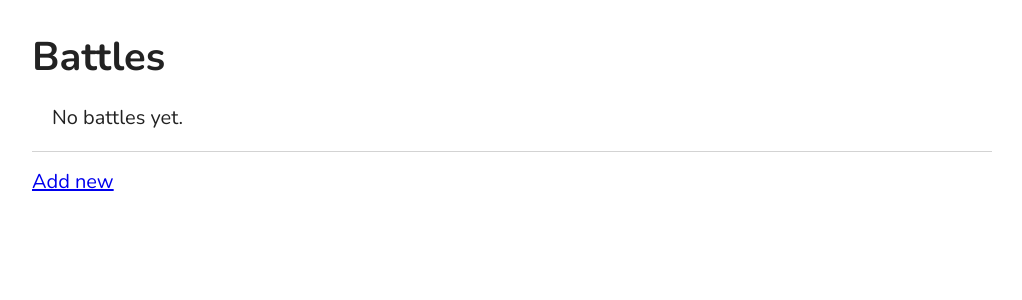
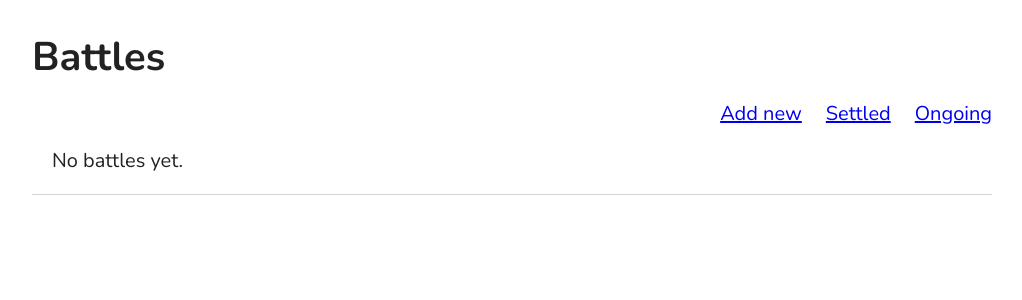
Before and after one commit to jaenia/pokebattle, a Django app: page / in a window 1280 px wide. Shown: the top 300 px of the page, without its empty margins (128-1150 px from the left). Run offline with Django 3.2, Linux system fonts and the light colour scheme; data that the repository does not hold is empty.

Commit message:
Adds settled and ongoing battles list to the navigation

```diff
--- a/backend/battles/static/css/styles.css
+++ b/backend/battles/static/css/styles.css
@@ -1,6 +1,15 @@
 .nav-link {
     display: block;
     margin-top: 16px;
+}
+
+.navigation {
+    display: flex;
+    justify-content: flex-end;
+}
+
+.navigation a {
+    margin-left: 24px;
 }
 
 /* Battles list styles */
--- a/backend/battles/templates/battles/battle_list.html
+++ b/backend/battles/templates/battles/battle_list.html
@@ -4,6 +4,11 @@
 <link rel="stylesheet" type="text/css" href="{% static 'css/global.css' %}" />
 
 <h1>Battles</h1>
+<nav class="navigation">
+  <a class="nav-link" href="{% url 'battles:battle_create' %}">Add new</a>
+  <a class="nav-link" href="{% url 'battles:settled_battles_list' %}">Settled</a>
+  <a class="nav-link" href="{% url 'battles:ongoing_battles_list' %}">Ongoing</a>
+</nav>
 <ul id="battles-list">
   {% for battle in object_list %}
   <li><a href="{% url 'battles:battle_detail' battle.id %}">Pokebattle {{ battle.id }}</a></li>
@@ -11,4 +16,3 @@
     <li>No battles yet.</li>
   {% endfor %}
 </ul>
-<a class="nav-link" href="{% url 'battles:battle_create' %}">Add new</a>
```
